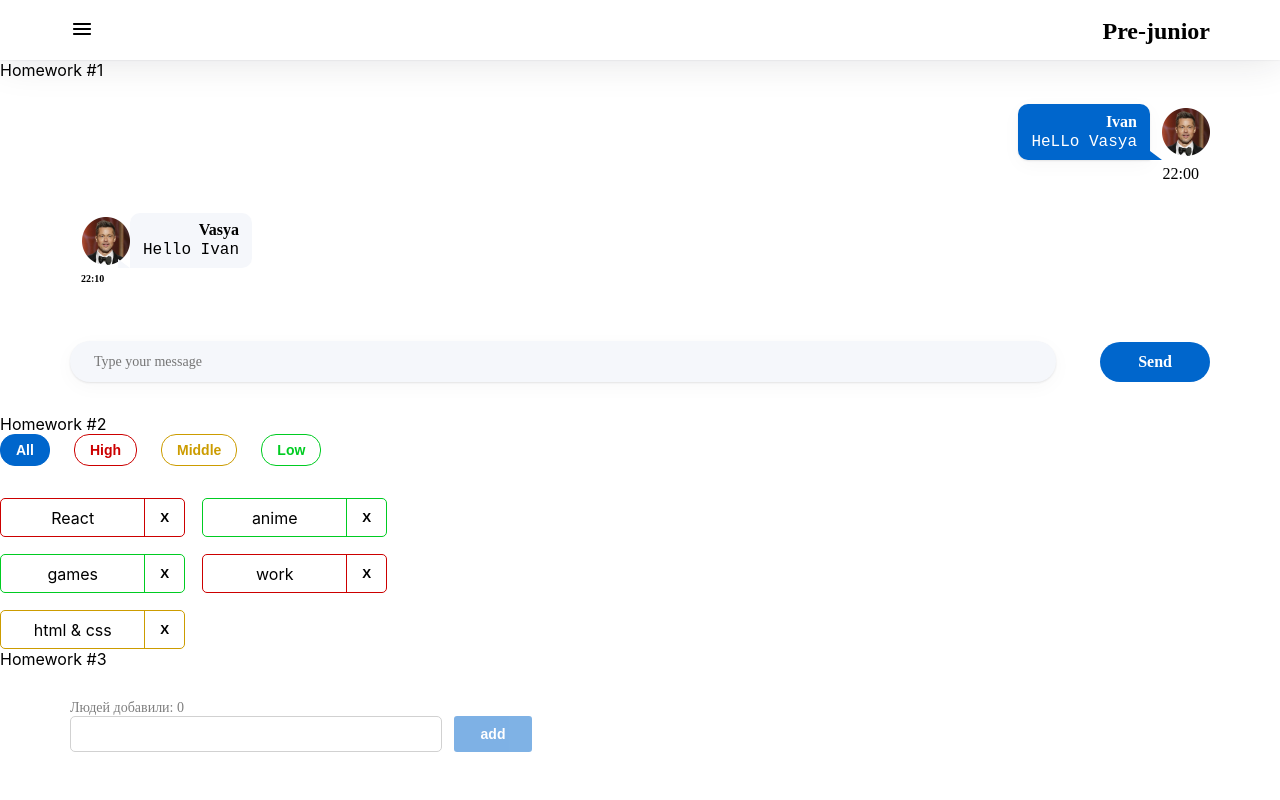
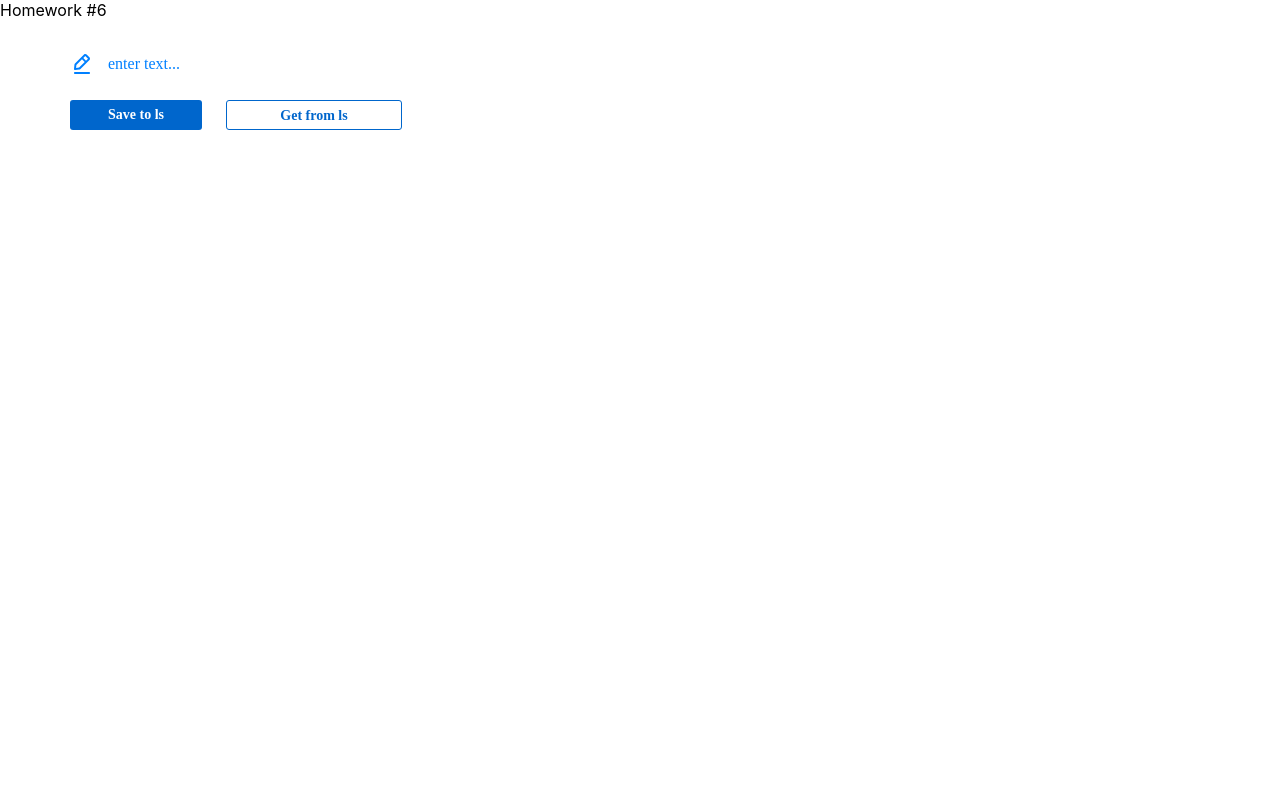
Before and after one commit to EkaterinaShumskaya/hws3, a React (Create React App) app: page / in a window 1280 px wide. Before the commit this address led to /#/pre-junior. Shown: the top 800 px of the page. Built offline with nearby package versions, Linux system fonts and the light colour scheme.

Commit message:
homework 6

```diff
--- a/src/s1-main/App.tsx
+++ b/src/s1-main/App.tsx
@@ -5,6 +5,7 @@ import HW2 from "../s2-homeworks/hw02/HW2";
 import HW3 from "../s2-homeworks/hw03/HW3";
 import HW4 from "../s2-homeworks/hw04/HW4";
 import HW5 from "../s2-homeworks/hw05/HW5";
+import HW6 from "../s2-homeworks/hw06/HW6";
 
 function App() {
     return (
@@ -16,7 +17,8 @@ function App() {
             {/*<HW4/>*/}
 
             {/*при выполнении дз 5 и более - закомментировать здесь дз 1-4, так как они есть внутри дз 5*/}
-            <HW5/>
+            {/*<HW5/>*/}
+            <HW6/>
         </div>
     )
 }
--- a/src/s2-homeworks/hw04/common/c2-SuperButton/SuperButton.module.css
+++ b/src/s2-homeworks/hw04/common/c2-SuperButton/SuperButton.module.css
@@ -1,54 +1,59 @@
 .button {
-    overflow: hidden;
+    width: 132px;
+    height: 30px;
     padding: 5px 24px;
-
+    border: none;
     border-radius: 3px;
-    border: none;
-
-    color: white;
-    font-family: 'Montserrat', sans-serif;
+    font-family: 'Montserrat';
+    font-style: normal;
     font-weight: 600;
     font-size: 14px;
     line-height: 20px;
-    cursor: pointer;
+    color: #FFFFFF;
+
 }
 
 .disabled {
-    color: #002e5c;
     background: #004D99;
     opacity: 0.5;
+    color: #002E5C;
 }
 
 .secondary {
+    width: 176px;
+    border: 1px solid #0066CC;
     color: #0066CC;
     background: transparent;
-    border: 1px solid #0066CC;
-    border-radius: 3px;
 }
 
 .default {
-    background: #0059B3;
+    background: #0066CC;
 }
 
 .red {
-    background: #B31232;
+    background: #CC1439;
 }
 
 .default:hover {
-    background: #0080ff;
+    width: 176px;
+    background: #0080FF;
+    transition: 0.5s;
 }
 
 .red:hover {
-    background: #ff1a47;
+    width: 176px;
+    background: #FF1A47;
+    transition: 0.5s;
 }
 
 .secondary:hover {
     background: #E5F0FA;
+    transition: 0.5s;
 }
 
 
 .default:active {
-    background: #0059b3;
+    background: #0059B3
 }
 
 .secondary:active {
@@ -56,9 +61,11 @@
 }
 
 .red:active {
-    background: #b31232;
+    background: #B31232;
 }
 
 .button:disabled {
-    cursor: default;
+    background: #004D99;
+    opacity: 0.5;
+    color: #002E5C;
 }
--- a/src/s2-homeworks/hw06/HW6.module.css
+++ b/src/s2-homeworks/hw06/HW6.module.css
@@ -1,5 +1,12 @@
 .buttonsContainer {
+    margin: 0 70px 230px;
+    display: flex;
+    flex-direction: row;
+    align-items: center;
+    gap: 24px
 }
 
 .editableSpanContainer {
+    margin: 32px 70px 24px;
+
 }
--- a/src/s2-homeworks/hw06/HW6.tsx
+++ b/src/s2-homeworks/hw06/HW6.tsx
@@ -19,7 +19,7 @@ const HW6 = () => {
     }
     const restore = () => {
         // делают студенты
-
+        setValue(restoreState('hw6-editable-span-value', value));
     }
 
     return (
--- a/src/s2-homeworks/hw06/common/c4-SuperEditableSpan/SuperEditableSpan.module.css
+++ b/src/s2-homeworks/hw06/common/c4-SuperEditableSpan/SuperEditableSpan.module.css
@@ -1,7 +1,17 @@
 .spanBlock {
+    display: flex;
+    flex-direction: row;
+    align-items: center;
+    gap: 14px;
 }
 
 .span {
+    font-family: 'Montserrat';
+    font-style: normal;
+    font-weight: 500;
+    font-size: 16px;
+    line-height: 20px;
+    color: #0080FF;
 }
 
 .input {
--- a/src/s2-homeworks/hw06/common/c4-SuperEditableSpan/SuperEditableSpan.tsx
+++ b/src/s2-homeworks/hw06/common/c4-SuperEditableSpan/SuperEditableSpan.tsx
@@ -42,19 +42,19 @@ const SuperEditableSpan: React.FC<SuperEditableSpanType> = (
 
     const onEnterCallback = () => {
         // выключить editMode при нажатии Enter // делают студенты
-
+        setEditMode(!editMode);
         onEnter?.()
     }
     const onBlurCallback = (e: React.FocusEvent<HTMLInputElement>) => {
         // выключить editMode при нажатии за пределами инпута // делают студенты
-
+        setEditMode(!editMode);
         onBlur?.(e)
     }
     const onDoubleClickCallBack = (
         e: React.MouseEvent<HTMLSpanElement, MouseEvent>
     ) => {
         // включить editMode при двойном клике // делают студенты
-
+        setEditMode(!editMode);
         onDoubleClick?.(e)
     }
 
```
